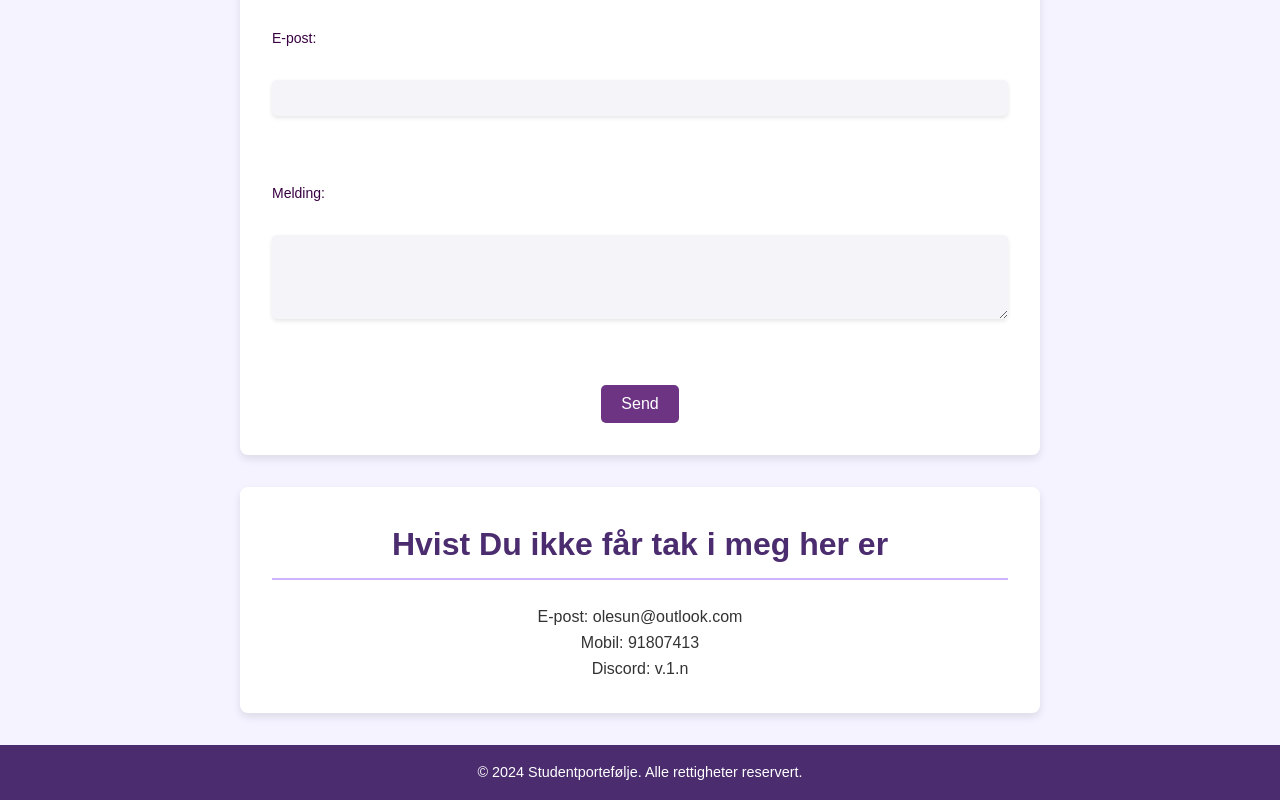
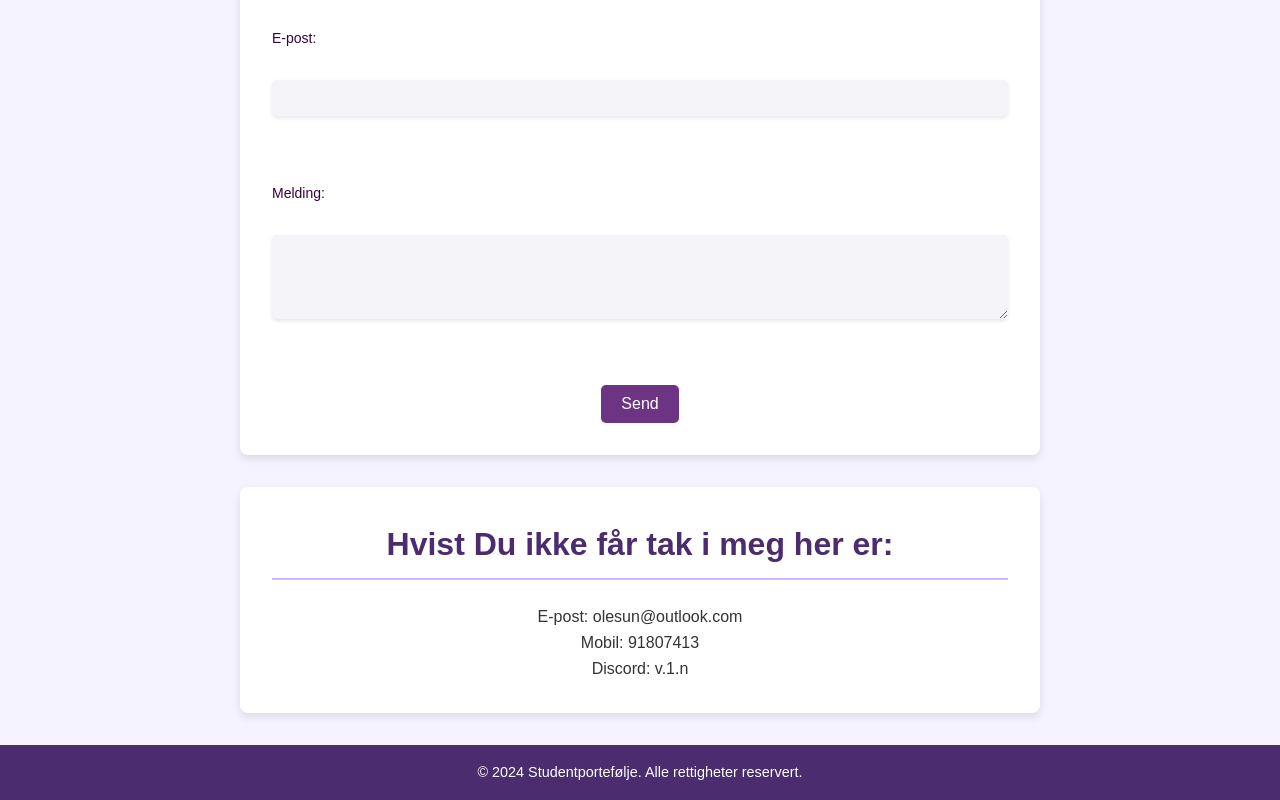
Before and after one commit to OleSundIM/portfolio2, a plain HTML site: page contact.html in a window 1280 px wide. Shown: the part 518-1318 px from the top of the page. Drawn offline with Linux system fonts and the light colour scheme.

Commit message:
contact.html

```diff
--- a/contact.html
+++ b/contact.html
@@ -41,7 +41,7 @@
         </form>
     </section>
     <section>
-        <h2>Hvist Du ikke får tak i meg her er</h2>
+        <h2>Hvist Du ikke får tak i meg her er:</h2>
         <p id="em2">E-post: olesun@outlook.com</p>
         <p id="em3">Mobil: 91807413</p>
         <p id="em4">Discord: v.1.n</p>
```
